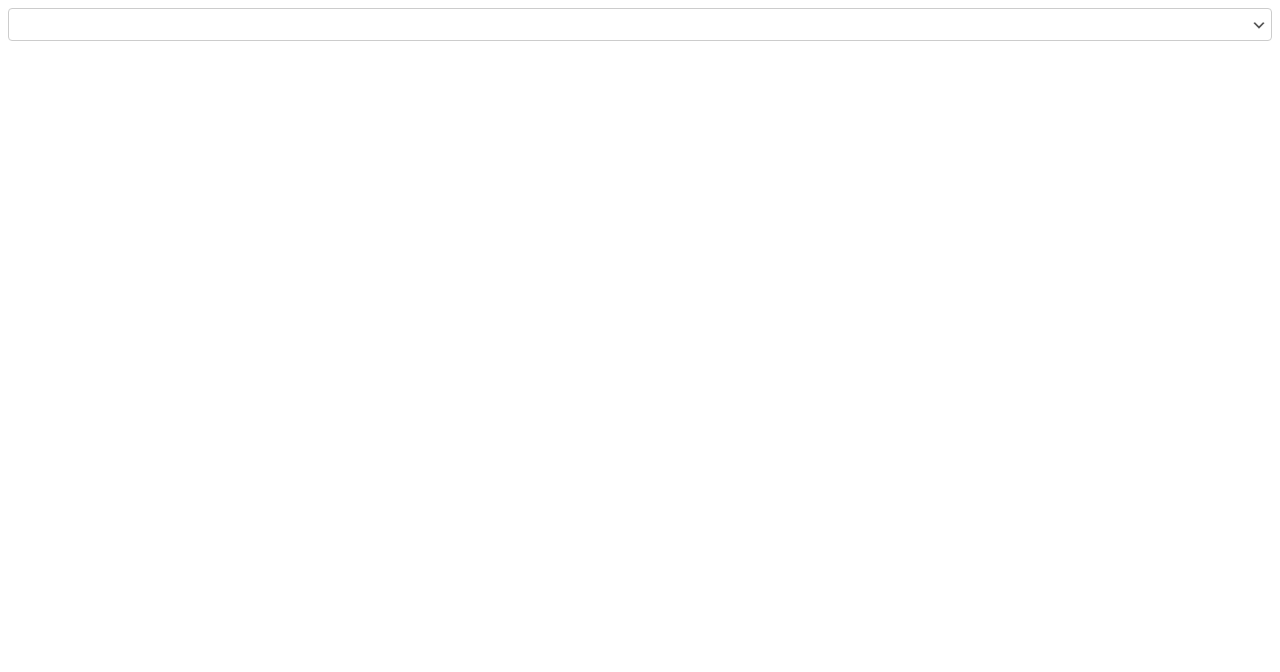
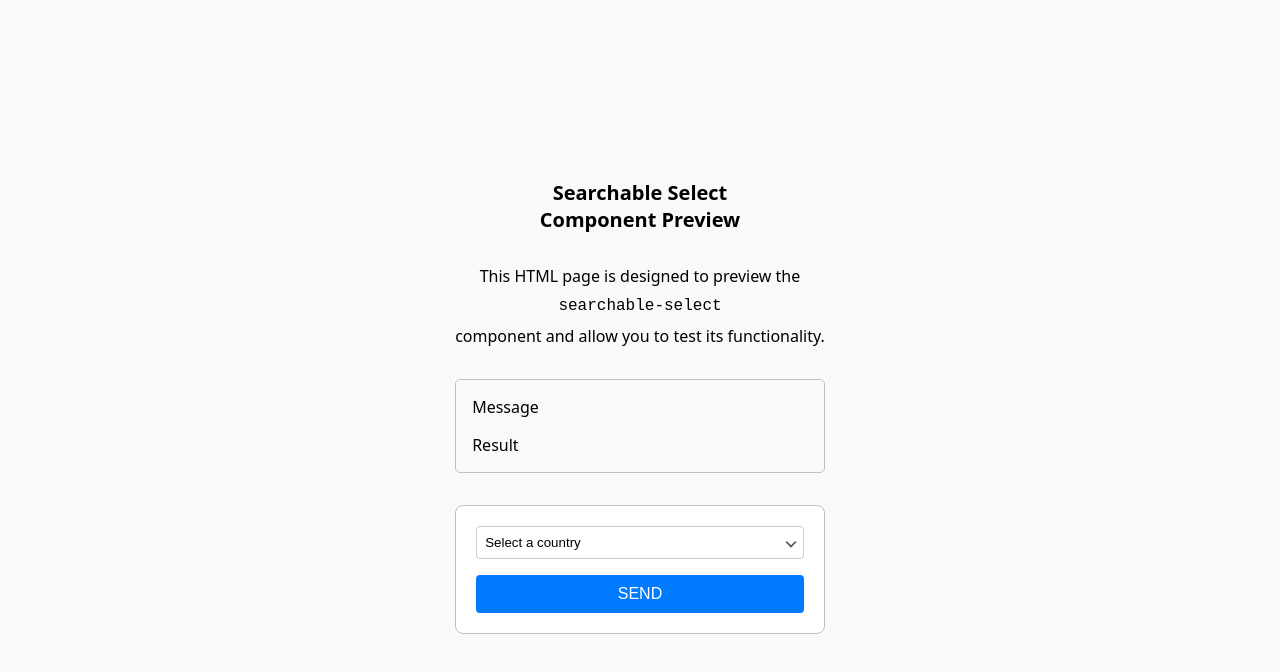
Before and after one commit to salvadorsru/searchable-select-web-component, a plain HTML site: page preview/index.html in a window 1280 px wide. Drawn offline with Linux system fonts and the light colour scheme.

Commit message:
feat: enhance searchable dropdown component preview page

```diff
--- a/preview/index.html
+++ b/preview/index.html
@@ -3,24 +3,176 @@
 <head>
     <meta charset="UTF-8">
     <meta name="viewport" content="width=device-width, initial-scale=1.0">
+    <title>Searchable Select Preview</title>
     <script type="module" src="../index.js"></script>
     <link rel="stylesheet" href="../style.css">
-    <title>Document</title>
+    <style>
+        * {
+            box-sizing: border-box;
+        }
+
+        body {
+            display: grid;
+            padding: 0 20px;
+            font-family: system-ui, -apple-system, BlinkMacSystemFont, 'Segoe UI', Roboto, Oxygen, Ubuntu, Cantarell, 'Open Sans', 'Helvetica Neue', sans-serif;
+            justify-content: center;
+            height: 100%;
+            height: 100dvh;
+            background-color: #f9f9f9;
+            margin: 0;
+            overflow-y: scroll;
+        }
+
+        main {
+            margin: auto;
+            max-width: 600px;
+            width: 100%;
+        }
+
+        h1 {
+            font-size: 20px;
+            margin-bottom: 10px;
+            text-wrap: pretty;
+            text-align: center;
+            margin-bottom: 2rem;
+        }
+
+        p {
+            font-size: 16px;
+            text-align: center;
+            text-wrap: balance;
+            margin-bottom: 2rem;
+        }
+
+        code {
+            display: block;
+            margin-block: 10px;
+        }
+
+        form {
+            width: 100%;
+            background: #fff;
+            padding: 20px;
+            border-radius: 8px;
+            border: 1px solid silver;
+            display: flex;
+            flex-direction: column;
+            align-items: center;
+            display: grid;
+            gap: 1rem;
+        }
+
+        button {
+            width: 100%;
+            padding: 10px;
+            border: 1px solid #ccc;
+            border-radius: 4px;
+            font-size: 1em;
+        }
+
+        button {
+            background-color: #007bff;
+            color: white;
+            border: none;
+            cursor: pointer;
+            font-size: 16px;
+        }
+
+        button:hover {
+            background-color: #0056b3;
+            font-weight: bold;
+        }
+
+        .message {
+            font-weight: bold;
+        }
+
+        .test-result {
+            width: 100%;
+            display: grid;
+            gap: 1rem 2rem;
+            border: 1px solid silver;
+            border-radius: 5px;
+            margin-block: 2rem;
+            padding: 1rem;
+            grid-template-columns: max-content 1fr;
+        }
+    </style>
 </head>
 <body>
+    <main>
 
-    <searchable-select>
-        <input type="text" aria-label="Search countries">
-        <select name="countries" id="countries" hidden="hidden">
-            <option value="1">Argentina</option>
-            <option value="2">Brazil</option>
-            <option value="3">Canada</option>
-            <option value="4">France</option>
-            <option value="5">Germany</option>
-            <option value="6">Japan</option>
-        </select>
-    </searchable-select>
+        <h1>Searchable Select<br>Component Preview</h1>
+        <p>
+            This HTML page is designed to preview the <code>searchable-select</code> component and allow you to test its
+            functionality.
+        </p>
 
+        <div class="test-result">
+            <span>Message</span>
+            <span class="message" id="formMessage"></span>
+            <span>Result</span>
+            <span class="result" id="formResult"></span>
+        </div>
 
+        <form id="searchableSelectForm">
+            <searchable-select>
+                <input aria-label="Search countries" placeholder="Where are you living?" required>
+                <select name="rate" id="rate" required>
+                    <option value="" disabled selected>Select a country</option>
+                    <option value="1">Spain</option>
+                    <option value="2">Argentina</option>
+                    <option value="3">Brazil</option>
+                    <option value="4">Canada</option>
+                    <option value="5">France</option>
+                    <option value="6">Germany</option>
+                    <option value="7">Japan</option>
+                    <option value="8">Australia</option>
+                    <option value="9">China</option>
+                    <option value="10">India</option>
+                    <option value="11">Mexico</option>
+                    <option value="12">Italy</option>
+                    <option value="13">Russia</option>
+                    <option value="14">United Kingdom</option>
+                    <option value="15">United States</option>
+                    <option value="16">South Africa</option>
+                    <option value="17">New Zealand</option>
+                    <option value="18">South Korea</option>
+                    <option value="19">Netherlands</option>
+                    <option value="20">Sweden</option>
+                    <option value="21">Norway</option>
+                    <option value="22">Finland</option>
+                    <option value="23">Portugal</option>
+                    <option value="24">Greece</option>
+                    <option value="25">Switzerland</option>
+                    <option value="26">Austria</option>
+                    <option value="27">Belgium</option>
+                    <option value="28">Denmark</option>
+                    <option value="29">Chile</option>
+                    <option value="30">Colombia</option>
+                </select>
+            </searchable-select>
+            <button type="submit">SEND</button>
+        </form>
+    </main>
+    <script>
+        document.getElementById('searchableSelectForm').addEventListener('submit', function (event) {
+            event.preventDefault(); // Prevents the default form submission
+
+            const messageDiv = document.getElementById('formMessage');
+            const resultDiv = document.getElementById('formResult');
+
+            // Get values from the form
+            const searchValue = this.querySelector('input[aria-label="Search countries"]').value;
+            const selectedCountry = this.rate.options[this.rate.selectedIndex].text;
+
+            // Show success message
+            messageDiv.textContent = 'Form submitted successfully!';
+            messageDiv.style.color = 'green'; // Success message color
+
+            // Show form result
+            resultDiv.textContent = `Your selection is: "${selectedCountry}"`;
+        });
+    </script>
 </body>
 </html>
```
